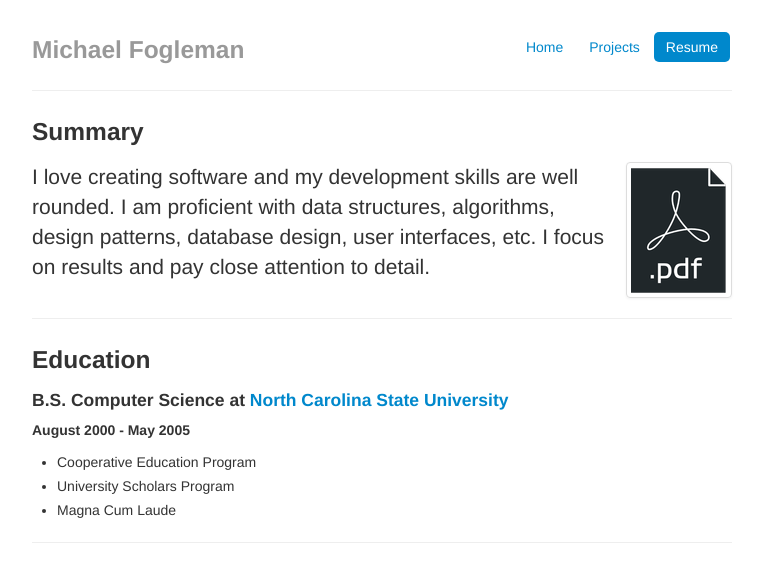
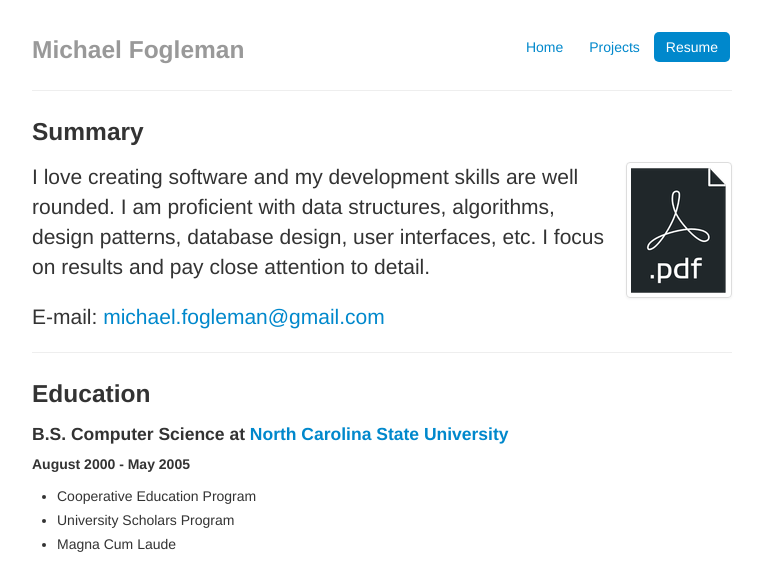
Before and after one commit to fogleman/OldWebsite, a Flask app: page /resume/ in a window 1280 px wide. Shown: the top 571 px of the page, without its empty margins (258-1021 px from the left). Run offline with Flask 2, Linux system fonts and the light colour scheme; some libraries are stand-ins or nearby versions.

Commit message:
added email to resume

```diff
--- a/www/templates/resume.html
+++ b/www/templates/resume.html
@@ -5,7 +5,8 @@
     <div class="thumbnail pull-right" style="margin: 0 0 0 20px;">
         <a href="{{ static('resume.pdf') }}"><img src="{{ static('img/pdf.png') }}"></a>
     </div>
-    <p class="lead clearfix">I love creating software and my development skills are well rounded. I am proficient with data structures, algorithms, design patterns, database design, user interfaces, etc. I focus on results and pay close attention to detail.</p>
+    <p class="lead">I love creating software and my development skills are well rounded. I am proficient with data structures, algorithms, design patterns, database design, user interfaces, etc. I focus on results and pay close attention to detail.</p>
+    <p class="lead">E-mail: <a href="mailto:michael.fogleman@gmail.com">michael.fogleman@gmail.com</a></p>
     <hr>
     <h3>Education</h3>
     <h4>B.S. Computer Science at <a href="http://www.ncsu.edu/">North Carolina State University</a></h4>
```
